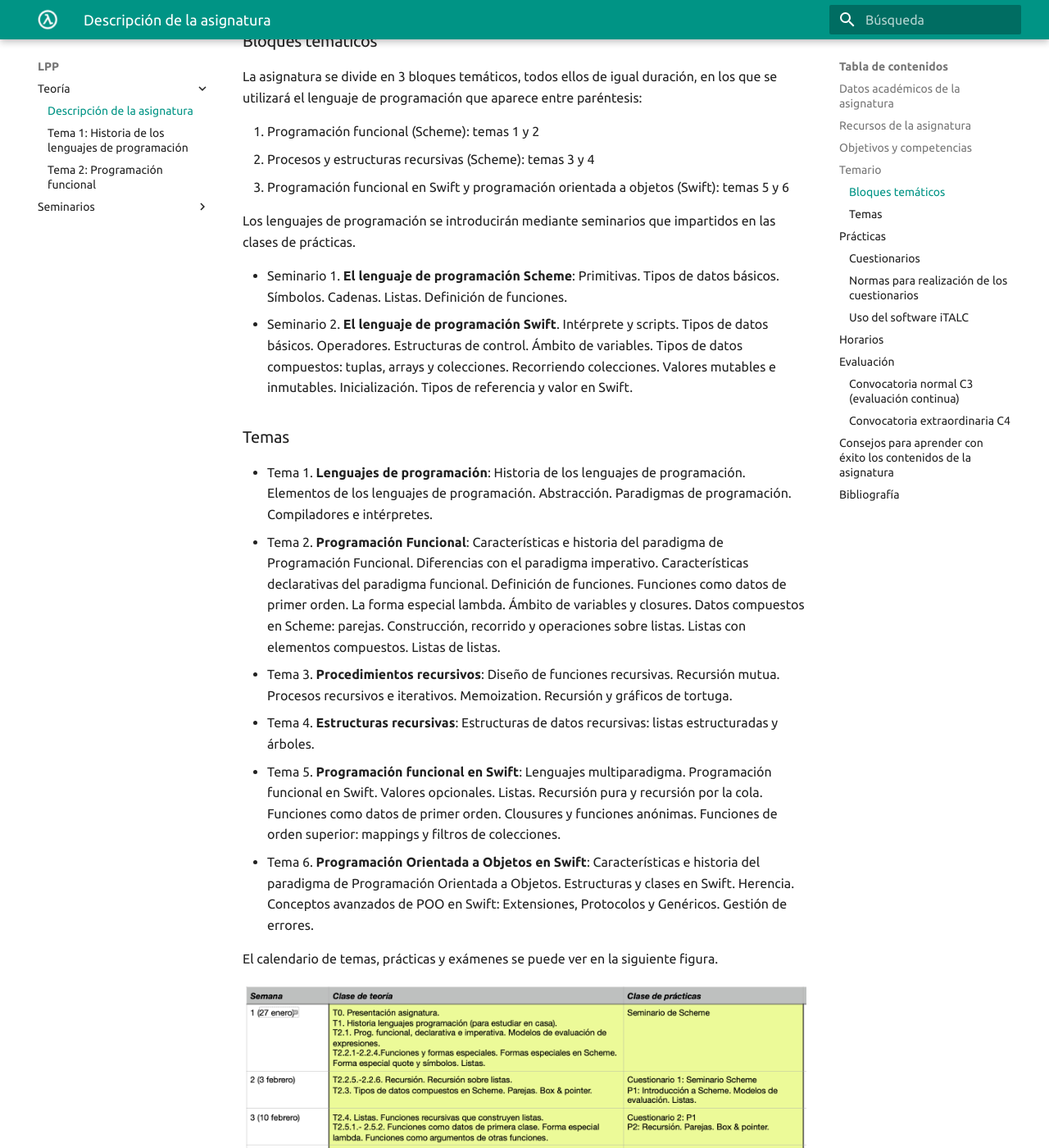
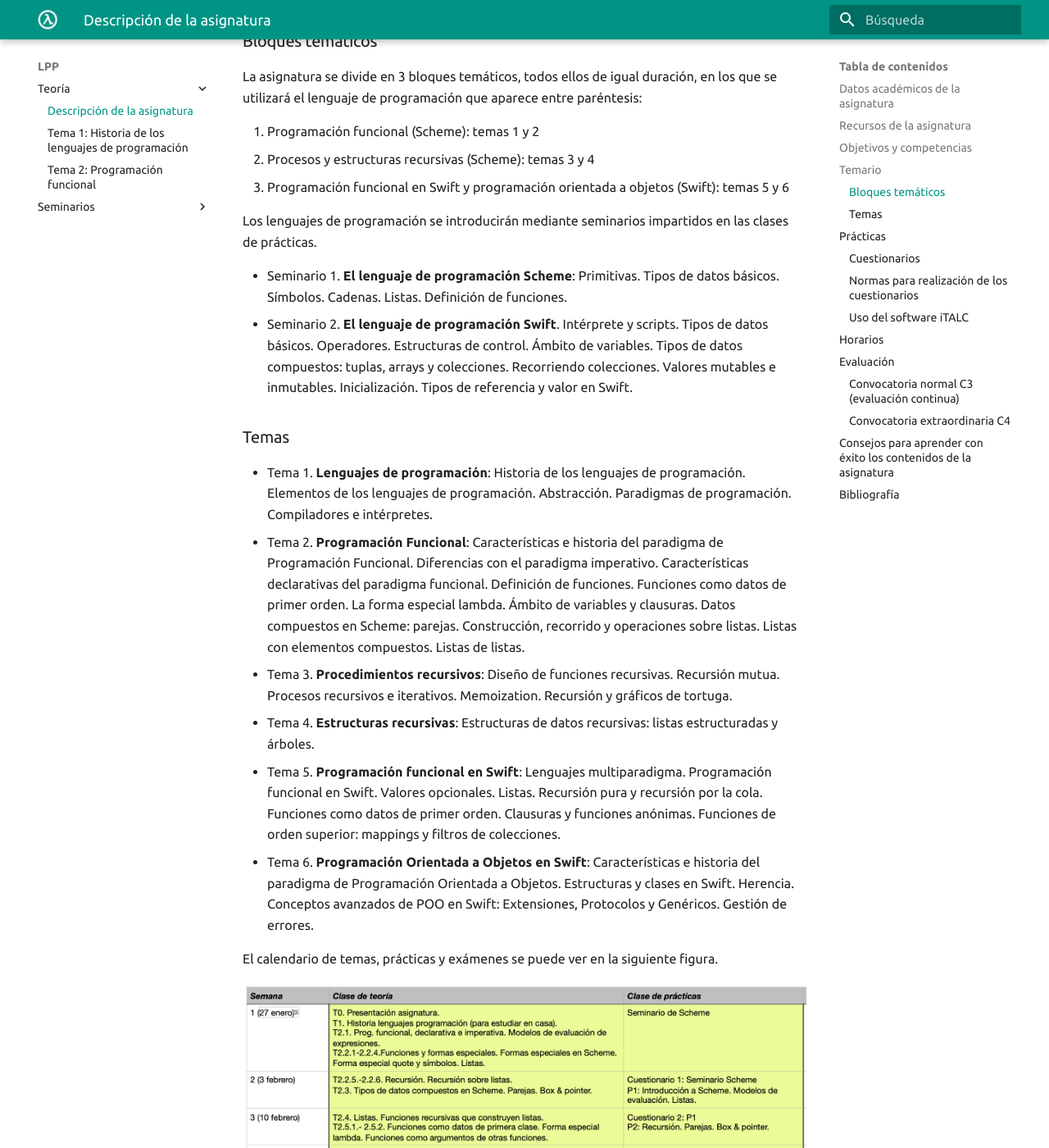
Before and after one commit to domingogallardo/apuntes-lpp, an MkDocs documentation site: the page built from docs/teoria/tema00-descripcion-asignatura/tema00-descripcion-asignatura.md, in a window 1280 px wide and 1400 px high, scrolled down 1777 px. Shown: the whole window at 82% size. Built offline with MkDocs 1.6.1 and Material for MkDocs 9.7.7, drawn with Linux system fonts in a browser that asks for light colours; some of the changed text lies outside the part shown.

Commit message:
Correcciones introducción asignatura

```diff
--- a/docs/teoria/tema00-descripcion-asignatura/tema00-descripcion-asignatura.md
+++ b/docs/teoria/tema00-descripcion-asignatura/tema00-descripcion-asignatura.md
@@ -81,7 +81,7 @@ aparece entre paréntesis:
 3. Programación funcional en Swift y programación orientada a objetos
    (Swift): temas 5 y 6
 
-Los lenguajes de programación se introducirán mediante seminarios que
+Los lenguajes de programación se introducirán mediante seminarios
 impartidos en las clases de prácticas.
 
 * Seminario 1. **El lenguaje de programación Scheme**:
@@ -104,7 +104,7 @@ impartidos en las clases de prácticas.
   imperativo. Características declarativas
   del paradigma funcional. Definición de funciones. Funciones como
   datos de primer orden. La forma especial lambda. Ámbito de variables
-  y closures. Datos compuestos en Scheme: parejas. Construcción,
+  y clausuras. Datos compuestos en Scheme: parejas. Construcción,
   recorrido y operaciones sobre listas. Listas con elementos
   compuestos. Listas de listas.
 * Tema 3. **Procedimientos recursivos**:  Diseño de
@@ -115,7 +115,7 @@ impartidos en las clases de prácticas.
 * Tema 5. **Programación funcional en Swift**: Lenguajes
   multiparadigma. Programación funcional en Swift. Valores
   opcionales. Listas. Recursión pura y recursión por la
-  cola. Funciones como datos de primer orden. Clousures y funciones
+  cola. Funciones como datos de primer orden. Clausuras y funciones
   anónimas. Funciones de orden superior: mappings y filtros de
   colecciones.
 * Tema 6. **Programación Orientada a Objetos en Swift**: Características e
```
Also changed, not shown: other parts of docs/teoria/tema00-descripcion-asignatura/tema00-descripcion-asignatura.md (+2 -2 lines).
